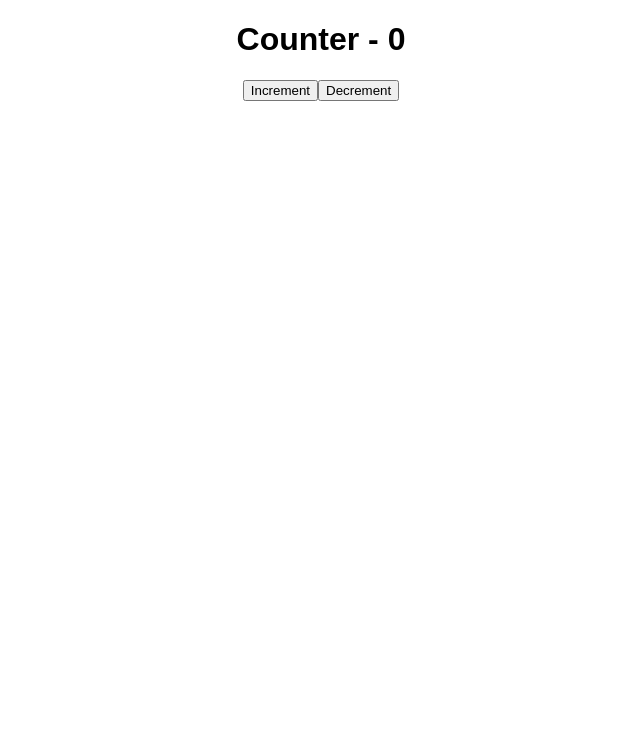
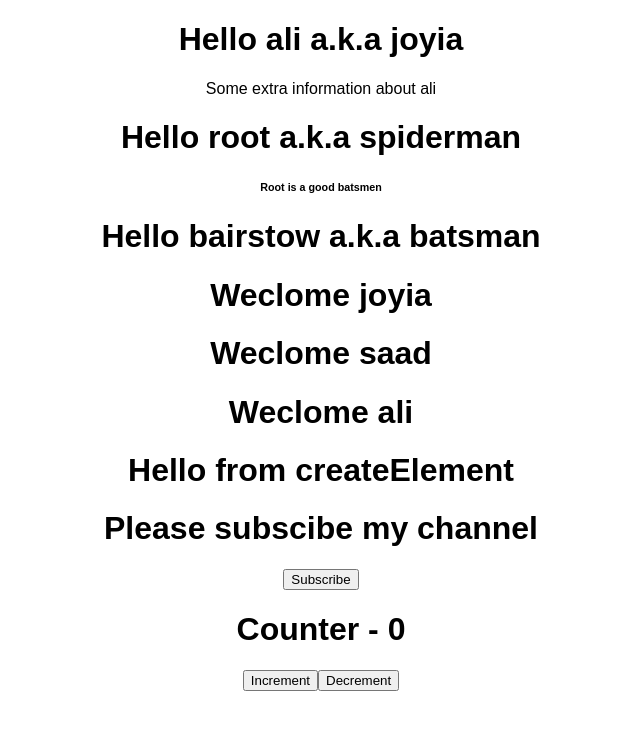
Before and after one commit to abdur-rehman-ali/React-Learnning, a React (Create React App) app in the folder 04_Basics/myapp/: page / in a window 1280 px wide. Shown: the top 730 px of the page, without its empty margins (319-959 px from the left). Built offline with nearby package versions, Linux system fonts and the light colour scheme.

Commit message:
Destructuring of state and props

```diff
--- a/04_Basics/myapp/src/App.js
+++ b/04_Basics/myapp/src/App.js
@@ -9,7 +9,7 @@ import Counter from "./components/Counter";
 let App = () => {
   return (
     <div>
-      {/* <Hello name="ali" aka="joyia">
+      <Hello name="ali" aka="joyia">
         <p>Some extra information about ali</p>
       </Hello>
       <Hello name="root" aka="spiderman">
@@ -20,7 +20,7 @@ let App = () => {
       <Welcome name="saad" />
       <Welcome name="ali" />
       <Greet />
-      <Message/> */}
+      <Message/>
       <Counter/>
     </div>
   );
--- a/04_Basics/myapp/src/components/Hello.js
+++ b/04_Basics/myapp/src/components/Hello.js
@@ -1,10 +1,15 @@
-let Hello = (props) => (
+let Hello = (props) => {
+
+  //Destructuring of props
+  const {name,aka} = props;
+  return (
     <div>
       <h1>
-      Hello {props.name} a.k.a {props.aka}
+        Hello {name} a.k.a {aka}
       </h1>
       {props.children}
     </div>
   );
+};
 
 export default Hello;
--- a/04_Basics/myapp/src/components/Welcome.js
+++ b/04_Basics/myapp/src/components/Welcome.js
@@ -2,8 +2,13 @@ import React from "react";
 
 class Welcome extends React.Component{
     render(){
+        //Destrucutring of props in class component
+        const {name} = this.props;
+
+        //Desrtructuring of state
+        // const {state1,state2} = this.state;
         return (
-            <h1>Weclome {this.props.name}</h1>
+            <h1>Weclome {name}</h1>
         );
     }
 }
```
Lines whose indentation alone changed are shown as unchanged.
